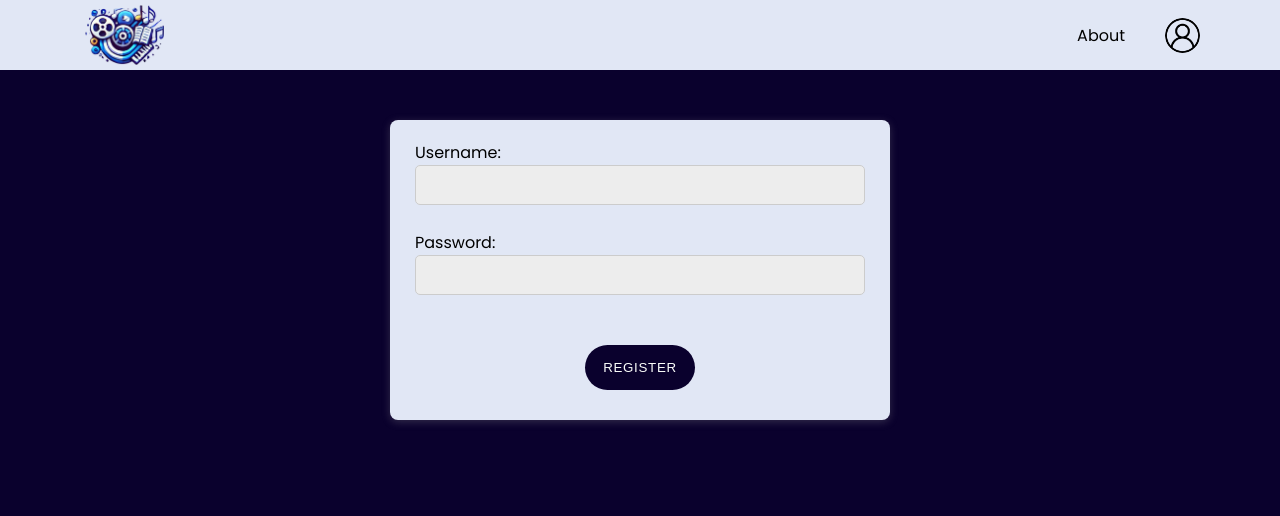
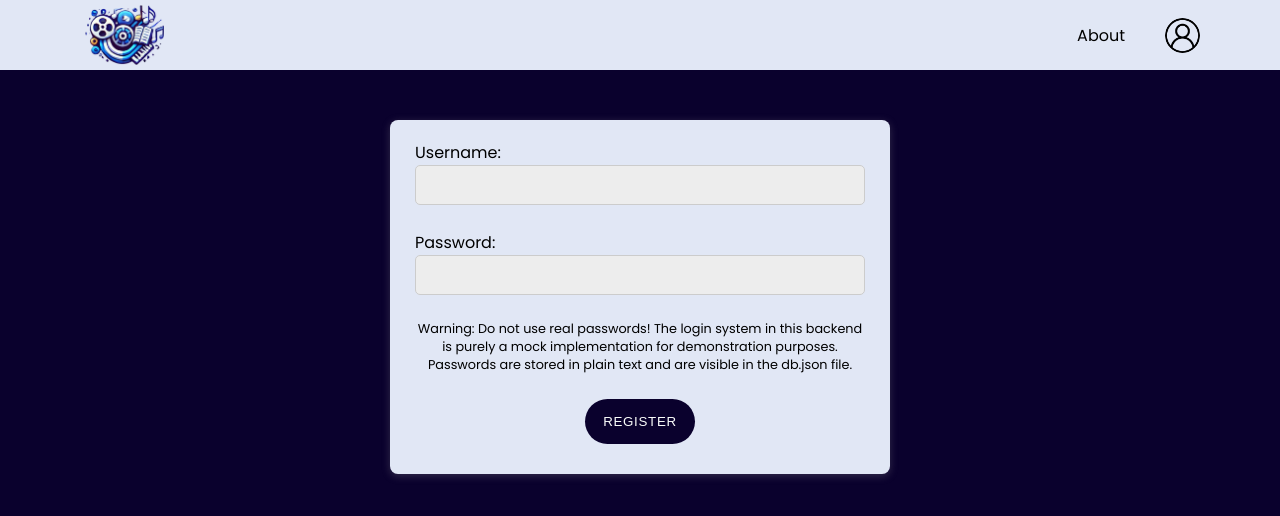
Before and after one commit to girsy01/project2_LHF, a React (Vite) app: page /register in a window 1280 px wide. Shown: the top 516 px of the page. Built offline with nearby package versions, Linux system fonts and the light colour scheme; no server answers.

Commit message:
add warning for passwords

```diff
--- a/src/pages/RegisterPage.jsx
+++ b/src/pages/RegisterPage.jsx
@@ -53,6 +53,11 @@ const RegisterPage = () => {
             onChange={(e) => setNewPassword(e.target.value)}
           />
         </label>
+        <p className="warning-paragraph">
+          Warning: Do not use real passwords! The login system in this backend is purely a mock
+          implementation for demonstration purposes. Passwords are stored in plain text and are
+          visible in the db.json file.
+        </p>
         <button className="btn-dark">Register</button>
       </form>
     </div>
--- a/src/styles/_basic-styles.scss
+++ b/src/styles/_basic-styles.scss
@@ -142,3 +142,7 @@ select:focus {
 select {
   cursor: pointer;
 }
+
+.warning-paragraph {
+  font-size: 0.8rem;
+}
```
